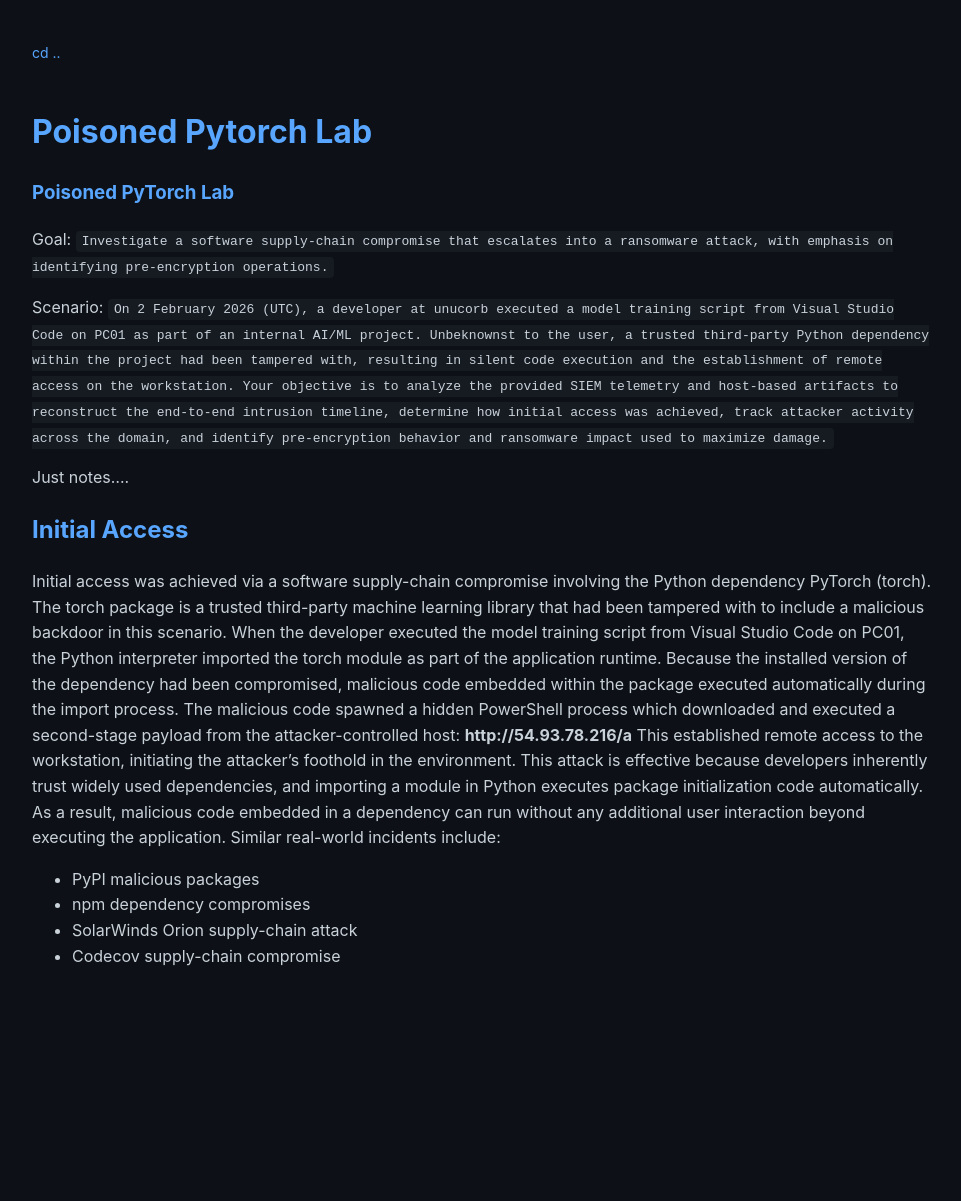
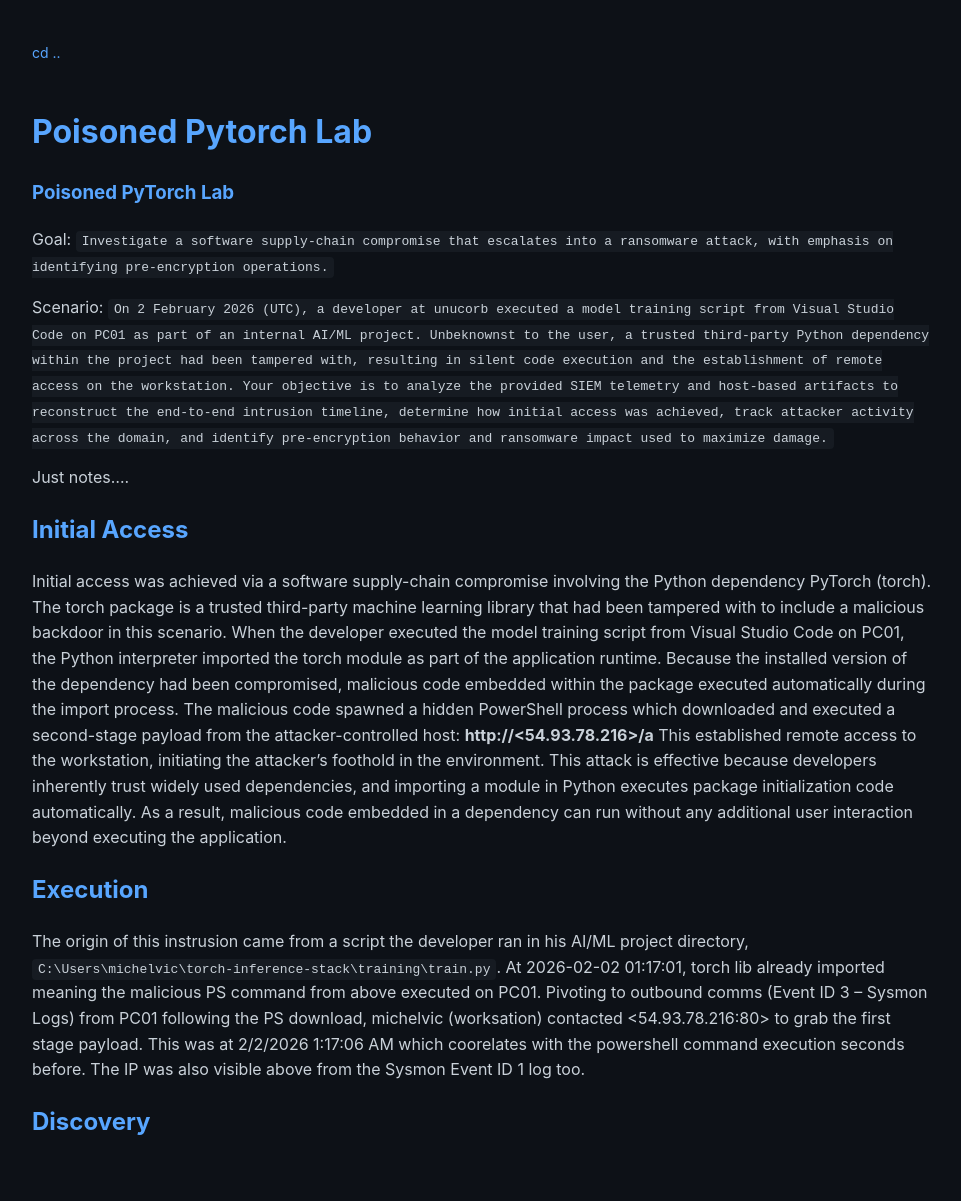
Before and after one commit to soreRum/soreRum.github.io, a Jekyll site: the page built from _posts/2026-03-8-Poisoned-PyTorch-Lab.md, in a window 1280 px wide. Shown: the whole page, without its empty margins (158-1119 px from the left). Built offline with Jekyll 4.4.1, drawn with Linux system fonts in a browser that asks for light colours; our own code applies the rules of GitHub Pages for plain Markdown files; before the commit the page ends 1025 px from its top, so only the background shows below that.

Commit message:
Update 2026-03-8-Poisoned-PyTorch-Lab.md

```diff
--- a/_posts/2026-03-8-Poisoned-PyTorch-Lab.md
+++ b/_posts/2026-03-8-Poisoned-PyTorch-Lab.md
@@ -7,11 +7,16 @@
 Just notes....
 
 Initial Access
-----------------
+--------------
 
-Initial access was achieved via a software supply-chain compromise involving the Python dependency PyTorch (torch). The torch package is a trusted third-party machine learning library that had been tampered with to include a malicious backdoor in this scenario. When the developer executed the model training script from Visual Studio Code on PC01, the Python interpreter imported the torch module as part of the application runtime. Because the installed version of the dependency had been compromised, malicious code embedded within the package executed automatically during the import process. The malicious code spawned a hidden PowerShell process which downloaded and executed a second-stage payload from the attacker-controlled host: **http://54.93.78.216/a**
-This established remote access to the workstation, initiating the attacker’s foothold in the environment. This attack is effective because developers inherently trust widely used dependencies, and importing a module in Python executes package initialization code automatically. As a result, malicious code embedded in a dependency can run without any additional user interaction beyond executing the application. Similar real-world incidents include:
-- PyPI malicious packages
-- npm dependency compromises
-- SolarWinds Orion supply-chain attack
-- Codecov supply-chain compromise
+Initial access was achieved via a software supply-chain compromise involving the Python dependency PyTorch (torch). The torch package is a trusted third-party machine learning library that had been tampered with to include a malicious backdoor in this scenario. When the developer executed the model training script from Visual Studio Code on PC01, the Python interpreter imported the torch module as part of the application runtime. Because the installed version of the dependency had been compromised, malicious code embedded within the package executed automatically during the import process. The malicious code spawned a hidden PowerShell process which downloaded and executed a second-stage payload from the attacker-controlled host: **http://<54.93.78.216>/a**
+This established remote access to the workstation, initiating the attacker’s foothold in the environment. This attack is effective because developers inherently trust widely used dependencies, and importing a module in Python executes package initialization code automatically. As a result, malicious code embedded in a dependency can run without any additional user interaction beyond executing the application.
+
+Execution
+---------
+
+The origin of this instrusion came from a script the developer ran in his AI/ML project directory, `C:\Users\michelvic\torch-inference-stack\training\train.py`.
+At 2026-02-02 01:17:01, torch lib already imported meaning the malicious PS command from above executed on PC01. Pivoting to outbound comms (Event ID 3 -- Sysmon Logs) from PC01 following the PS download, michelvic (worksation) contacted <54.93.78.216:80> to grab the first stage payload. This was at 2/2/2026 1:17:06 AM which coorelates with the powershell command execution seconds before. The IP was also visible above from the Sysmon Event ID 1 log too.
+
+Discovery
+--------
```
